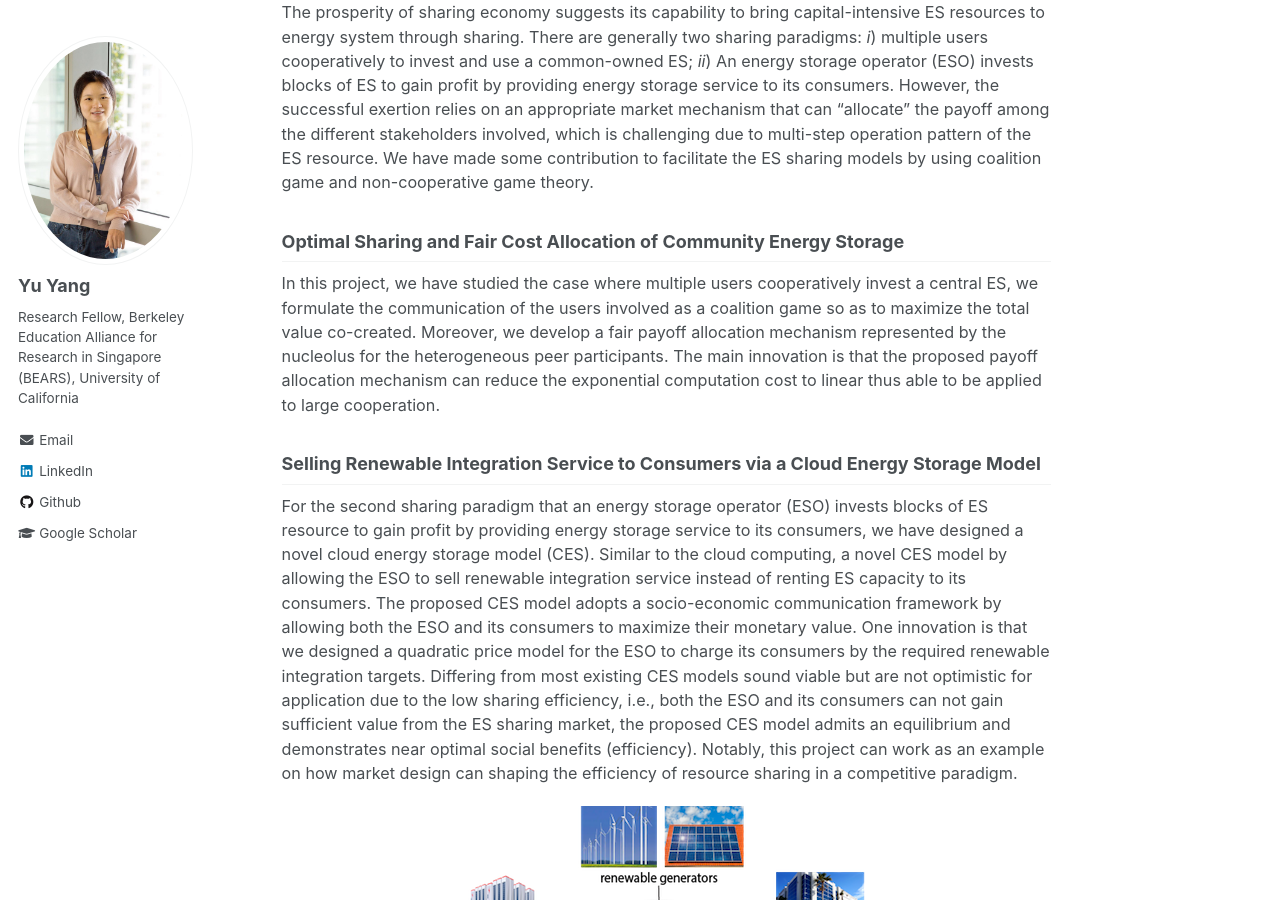
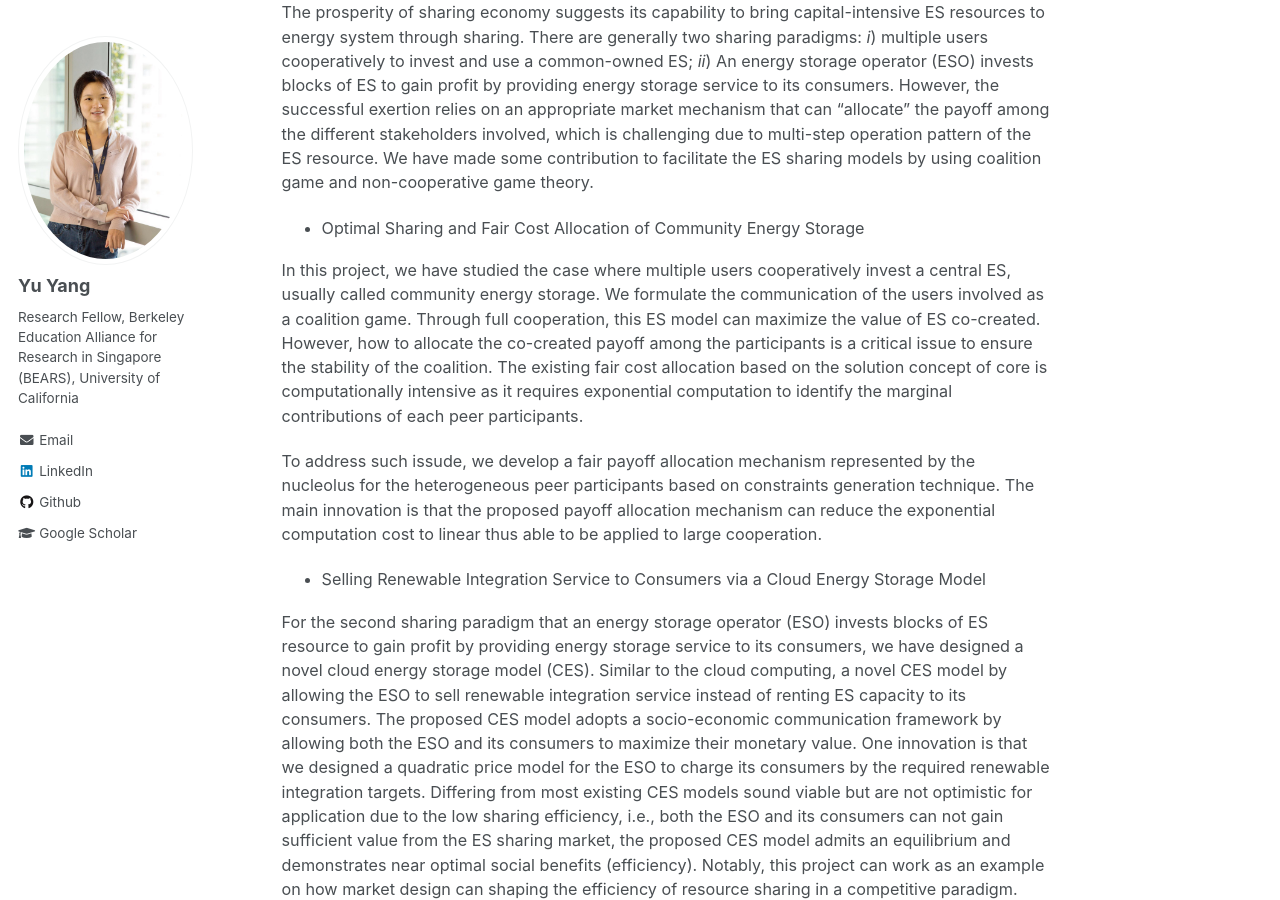
Before and after one commit to yangyu-berkeley/yangyu-berkeley.github.io, a Jekyll site: the page built from _research/research-1.md, in a window 1280 px wide and 900 px high, scrolled down 406 px. Built offline with Jekyll 4.4.1, drawn with Linux system fonts in a browser that asks for light colours.

Commit message:
Update research-1.md

```diff
--- a/_research/research-1.md
+++ b/_research/research-1.md
@@ -8,11 +8,13 @@ Energy storage (ES) is one of the critical technologies to enable energy system
 
 The prosperity of sharing economy suggests its capability to bring capital-intensive ES resources to energy system through sharing. There are generally two sharing paradigms: *i*) multiple users cooperatively to invest and use a common-owned ES; *ii*) An energy storage operator (ESO) invests blocks of ES to gain profit by providing energy storage service to its consumers. However, the successful exertion relies on an appropriate market mechanism that can "allocate" the payoff among the different stakeholders involved, which is challenging due to multi-step operation pattern of the ES resource. We have made some contribution to facilitate the ES sharing models by using coalition game and non-cooperative game theory.
 
-## Optimal Sharing and Fair Cost Allocation of Community Energy Storage
+* Optimal Sharing and Fair Cost Allocation of Community Energy Storage
 
-In this project, we have studied the case where multiple users cooperatively invest a central ES, we formulate the communication of the users involved as a coalition game so as to maximize the total value co-created. Moreover, we develop a fair payoff allocation mechanism  represented by the nucleolus for the heterogeneous peer participants. The main innovation is that the proposed payoff allocation mechanism can reduce the exponential computation cost to linear thus able to be applied to large cooperation.
+In this project, we have studied the case where multiple users cooperatively invest a central ES, usually called community energy storage.  We formulate the communication of the users involved as a coalition game. Through full cooperation, this ES model can maximize the value of ES co-created. However, how to allocate the co-created payoff among the participants is a critical issue to ensure the stability of the coalition. The existing fair cost allocation based on the solution concept of core is computationally intensive as it requires exponential computation to identify the marginal contributions of each peer participants.
 
-## Selling Renewable Integration Service to Consumers via a Cloud Energy Storage Model
+To address such issude, we develop a fair payoff allocation mechanism  represented by the nucleolus for the heterogeneous peer participants based on constraints generation technique. The main innovation is that the proposed payoff allocation mechanism can reduce the exponential computation cost to linear thus able to be applied to large cooperation.
+
+* Selling Renewable Integration Service to Consumers via a Cloud Energy Storage Model
 
 For the second sharing paradigm that an energy storage operator (ESO) invests blocks of ES resource to gain profit by providing energy storage service to its consumers, we have designed a novel cloud energy storage model (CES). Similar to the cloud computing, a novel CES model by allowing the ESO to sell renewable integration service instead of renting ES capacity to its consumers. The proposed CES model adopts a socio-economic communication framework by allowing both the ESO and its consumers to maximize their monetary value. One innovation is that we designed a quadratic price model for the ESO to charge its consumers by the required renewable integration targets. Differing from most existing CES models sound viable but are not optimistic for application due to the low sharing efficiency, i.e., both the ESO and its consumers can not gain sufficient value from the ES sharing market, the proposed CES model admits an equilibrium and demonstrates near optimal social benefits (efficiency). Notably, this project can work as an example on how market design can shaping the efficiency of resource sharing in a competitive paradigm.
 
```
